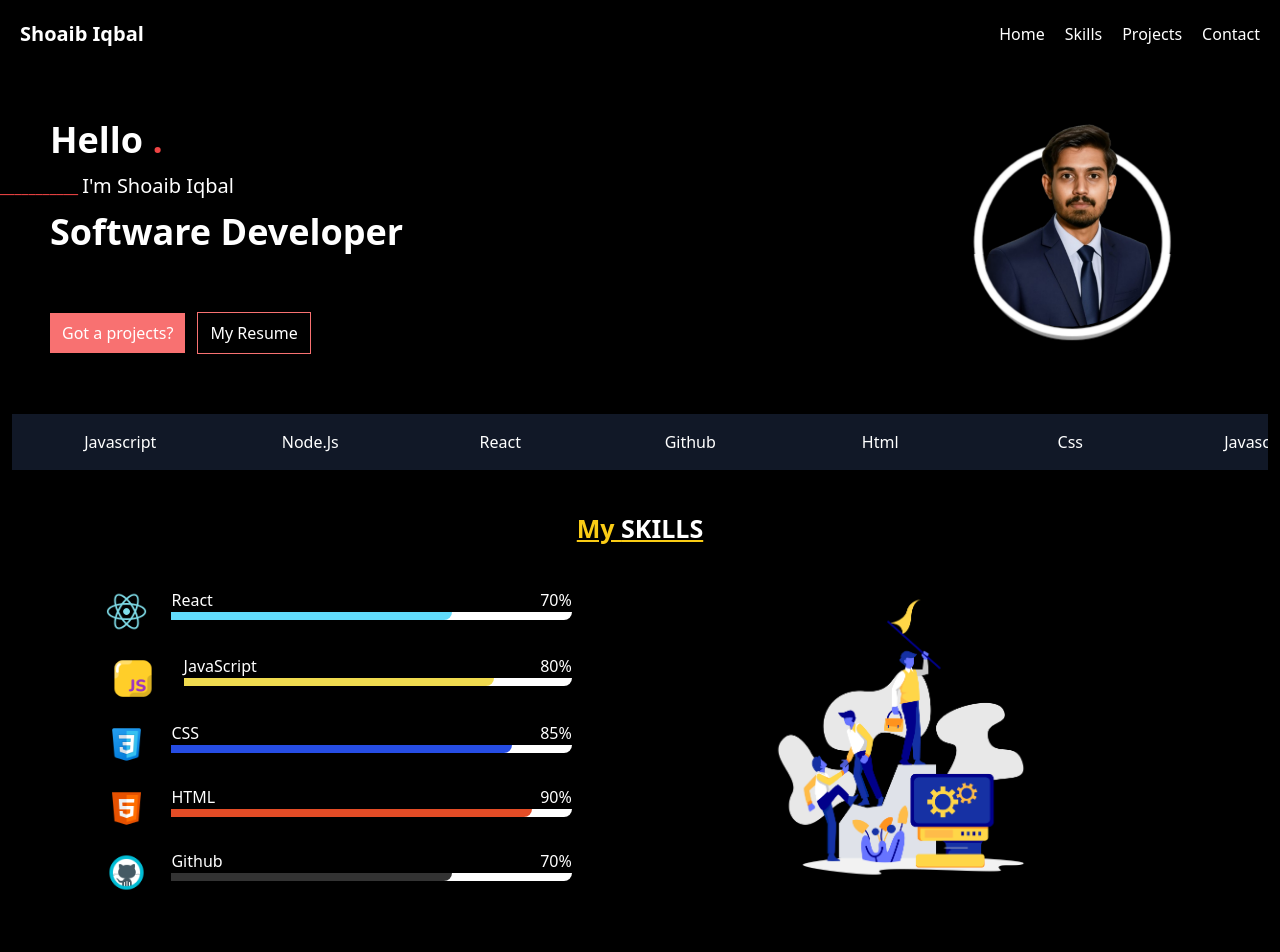
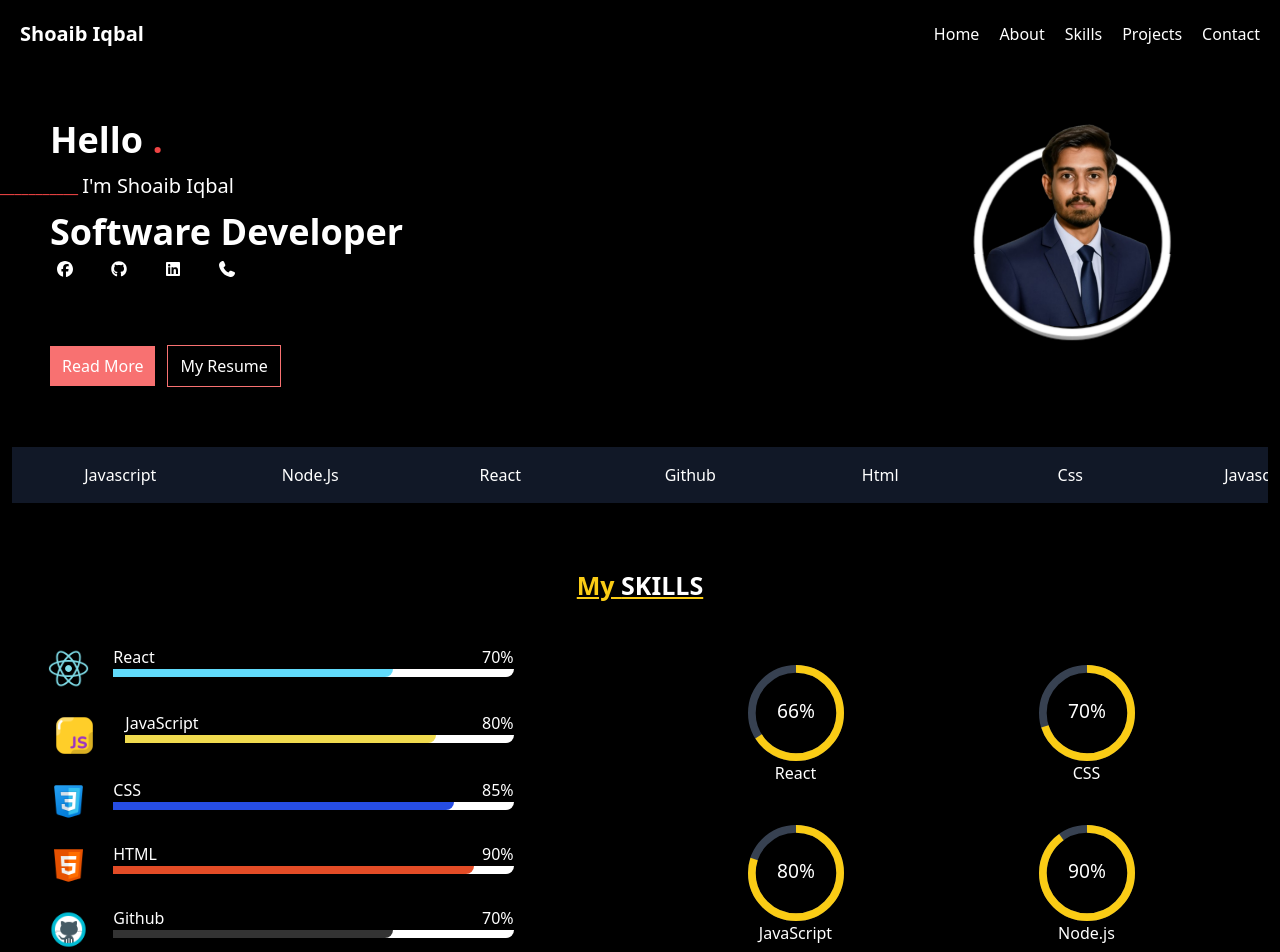
Before and after one commit to Shoaib2547-pexel/Portfolio-of-Shoaib-Iqbal, a React (Create React App) app: page / in a window 1280 px wide. Shown: the top 952 px of the page. Built offline with nearby package versions, Linux system fonts and the light colour scheme.

Commit message:
Second commit

```diff
--- a/package.json
+++ b/package.json
@@ -14,6 +14,7 @@
     "@testing-library/user-event": "^13.5.0",
     "motion": "^12.23.12",
     "react": "^19.1.1",
+    "react-circular-progressbar": "^2.2.0",
     "react-dom": "^19.1.1",
     "react-router-dom": "^7.7.1",
     "react-scripts": "5.0.1",
--- a/src/Components/Home.jsx
+++ b/src/Components/Home.jsx
@@ -1,22 +1,70 @@
 import React, { useState } from 'react'
 import { motion } from 'motion/react'
+import { faFacebook, faGithub, faLinkedin, } from '@fortawesome/free-brands-svg-icons'
+import { FontAwesomeIcon } from '@fortawesome/react-fontawesome'
+import { faPhone } from '@fortawesome/free-solid-svg-icons'
 
-export function Home({open}) {
+export function Home({ open }) {
 
     return (
         <>
+            <FontAwesomeIcon />
             <div>
-                <motion.h2 initial={{ opacity: 0.5, x: -20 }} animate={{ opacity: 1, x: 0 }} transition={{ duration: 0.5 }} className='text-left  font-bold text-4xl text-white mt-[40px] ml-[50px] mb-3 '>Hello <span className='text-red-500'>.</span></motion.h2>
-                <motion.p initial={{ opacity: 0.5, x: -30 }} animate={{ opacity: 1, x: 0 }} transition={{ duration: 0.7 }} className='text-red-500 text-left mb-3'>___________ <span className=' text-white text-xl font-medium'>I'm Shoaib Iqbal</span></motion.p>
-                <motion.p initial={{ opacity: 0.5, x: -40 }} animate={{ opacity: 1, x: 0 }} transition={{ duration: 0.9 }} className='text-left  font-bold text-4xl text-white ml-[50px]'>Software Developer</motion.p>
+                <motion.h2 initial={{ opacity: 0.5, x: -20 }} whileInView={{ opacity: 1, x: 0 }} transition={{ duration: 0.5 }} className='text-left  font-bold text-4xl text-white mt-[40px] ml-[50px] mb-3 '>Hello <span className='text-red-500'>.</span></motion.h2>
+                <motion.p initial={{ opacity: 0.5, x: -30 }} whileInView={{ opacity: 1, x: 0 }} transition={{ duration: 0.7 }} className='text-red-500 text-left mb-3'>___________ <span className=' text-white text-xl font-medium'>I'm Shoaib Iqbal</span></motion.p>
+                <motion.p initial={{ opacity: 0.5, x: -40 }} whileInView={{ opacity: 1, x: 0 }} transition={{ duration: 0.9 }} className='text-left  font-bold text-4xl text-white ml-[50px]'>Software Developer</motion.p>
             </div>
 
+
+            {/* Icons  */}
+            <motion.div initial={{ opacity: 0.5, x: -45 }} whileInView={{ opacity: 1, x: 0 }} transition={{ duration: 1 }} className='flex items-center justify-start gap-6 py-1 ml-[50px]  '>
+                <motion.a className='h-[25px] w-[30px]  rounded-md flex items-center justify-center'
+
+                    initial={{ backgroundColor: "transparent" }}
+                    whileHover={{ backgroundColor: "gray" }}
+                    transition={{ duration: 0.8, ease: "easeIn" }}
+                    href="https://facebook.com/yourusername" target="_blank"  >
+
+                    <FontAwesomeIcon icon={faFacebook} className='text-white' />
+
+                </motion.a>
+
+
+                <motion.a className='h-[25px] w-[30px]  rounded-md flex items-center justify-center'
+
+                    initial={{ backgroundColor: "transparent" }}
+                    whileHover={{ backgroundColor: "gray" }}
+                    transition={{ duration: 0.8, ease: "easeIn" }}
+                    href="https://github.com/yourusername" target="_blank" >
+                    <FontAwesomeIcon icon={faGithub} className='text-white' />
+                </motion.a>
+
+                <motion.a className='h-[25px] w-[30px]  rounded-md flex items-center justify-center'
+
+                    initial={{ backgroundColor: "transparent" }}
+                    whileHover={{ backgroundColor: "gray" }}
+                    transition={{ duration: 0.8, ease: "easeIn" }}
+                    href="https://linkedin.com/in/yourusername" target="_blank">
+                    <FontAwesomeIcon icon={faLinkedin} className='text-white' />
+                </motion.a>
+
+
+                <motion.a className='h-[25px] w-[30px]  rounded-md md:flex items-center justify-center'
+
+                    initial={{ backgroundColor: "transparent" }}
+                    whileHover={{ backgroundColor: "gray" }}
+                    transition={{ duration: 0.8, ease: "easeIn" }}
+                    href="tel:+923253248696" target="_blank">
+                    <FontAwesomeIcon icon={faPhone} className='text-white' />
+                </motion.a>
+            </motion.div>
+
             <div className='flex justify-start items-center gap-3 ml-[50px] mt-[60px]'>
-                <motion.button initial={{ opacity: 0.7, x: -20 }} animate={{ opacity: 1, x: 0 }} transition={{ duration: 0.9 }} whileHover={{ opacity: 0.6 }} className='bg-red-400 px-[12px] py-[8px] text-white '>Got a projects?</motion.button>
-                <motion.button initial={{ opacity: 0.7, x: -20 }} animate={{ opacity: 1, x: 0 }} transition={{ duration: 0.9 }} whileHover={{
-                    backgroundColor: "#f87171", // red-400 in hex
+                <motion.button initial={{ opacity: 0.7, x: -20 }} whileInView={{ opacity: 1, x: 0 }} transition={{ duration: 0.9 }} whileHover={{ opacity: 0.7 }} className='bg-red-400 px-[12px] py-[8px] text-white '>Read More</motion.button>
+                <motion.button initial={{ opacity: 0.7, x: -20 }} whileInView={{ opacity: 1, x: 0 }} transition={{ duration: 0.9 }} whileHover={{
+                    backgroundColor: "#f87171",
                     color: "#000",
-                }} className='border border-red-400  px-[12px] py-[8px] text-white' onClick={open}>My Resume</motion.button>
+                }}  className='border border-red-400  px-[12px] py-[8px] text-white' onClick={open}>My Resume</motion.button>
             </div>
 
 
--- a/src/Components/NavBar.jsx
+++ b/src/Components/NavBar.jsx
@@ -9,9 +9,11 @@ export default function NavBar() {
                 <li className='text-xl font-bold hidden md:block'>Shoaib Iqbal</li>
                 <div className='flex md:gap-5 gap-6'>
                     <motion.li whileHover={{opacity:0.5,scale:0.9}}><Link to='home' smooth={true} duration={500}>Home</Link></motion.li>
+                    <motion.li whileHover={{opacity:0.5,scale:0.9}}><Link to='about' smooth={true} duration={500}>About</Link></motion.li>
                     <motion.li whileHover={{opacity:0.5,scale:0.9}}><Link to='skills' smooth={true} duration={500}>Skills</Link></motion.li>
                     <motion.li whileHover={{opacity:0.5,scale:0.9}}><Link to='project' smooth={true} duration={500}>Projects</Link></motion.li>
                     <motion.li whileHover={{opacity:0.5,scale:0.9}}><Link to='contact' smooth={true} duration={500}>Contact</Link></motion.li>
+
                 </div>
             </ul>
 
--- a/src/Components/ScrollSections.jsx
+++ b/src/Components/ScrollSections.jsx
@@ -2,7 +2,7 @@ import React, { useState } from 'react'
 import { motion } from 'motion/react'
 import { Home, HomeScroll } from './Home'
 import Modaal from './Modaal'
-import Skills from './Skills';
+import {Progressbar, Skills} from './Skills';
 import profilepic from '../Images/Shoaib.png'
 import Contact from './Contact';
 import Projects from './Projects';
@@ -32,7 +32,7 @@ export default function ScrollSections() {
 
 
                     <div className='md:relative flex items-center justify-center mr-6 '>
-                        <motion.img initial={{ opacity: 0, x: 40 }} animate={{ opacity: 1, x: 0 }} transition={{ duration: 2 }} src={profilepic} alt="" className='md:absolute md:top-0 md:right-12 w-[300px] h-[300px] ' />
+                        <motion.img initial={{ opacity: 0, y: 40 }} whileInView={{ opacity: 1, y: 0 }} transition={{ duration: 2 }} src={profilepic} alt="" className='md:absolute md:top-0 md:right-12 w-[300px] h-[300px] ' />
                     </div>
 
 
@@ -44,19 +44,25 @@ export default function ScrollSections() {
                 </div>
 
             </section>
+            <section id='about' className='bg-black p-3 '>
+
+            </section>
 
             <section id='skills' className=' bg-black px-6 py-[40px]'>
-                <h1 className='text-[25px] font-sans font-bold text-yellow-400 mb-10 underline decoration-yellow-400'>My <span className='text-white'>SKILLS</span></h1>
-                <div className='mx-6 grid grid-cols-1 md:grid-cols-2 gap-5 '>
-                    <div className='' >
+                <motion.h1 initial={{opacity:0, y:-20}} whileInView={{opacity:1, y:0}} viewport={{amount:0.4}} transition={{duration:1}} className='text-[25px] font-sans font-bold text-yellow-400 mb-10 underline decoration-yellow-400'>My <span className='text-white'>SKILLS</span></motion.h1>
+                <div className='md:mx-6  grid grid-cols-1 md:grid-cols-2 gap-5 '>
+                    <div>
                         <Skills />
                     </div>
-                    <div className='pl-[100px]'>
-                        <motion.img src={skillPic} alt="" width={300} height={300}
+
+                    <div className='p-5'>
+                        <Progressbar/>
+
+                        {/* <motion.img src={skillPic} alt="" width={300} height={300}
                             initial={{ rotateX: -90, opacity: 0 }} // start from top (rotated)
                             whileInView={{ rotateX: 0, opacity: 1 }} // rotate to normal
                             viewport={{ amount: 0.3 }} // when 30% visible
-                            transition={{ duration: 0.8, ease: "easeOut" }} />
+                            transition={{ duration: 0.8, ease: "easeOut" }} /> */}
 
                     </div>
                 </div>
--- a/src/Components/Skills.jsx
+++ b/src/Components/Skills.jsx
@@ -1,25 +1,27 @@
 import React from 'react'
-import {motion} from 'motion/react'
+import { motion } from 'motion/react'
 import react from '../Images/react.png'
 import github from '../Images/github.png'
 import css from '../Images/css.png'
 import html from '../Images/icons8-html-5-48.png'
 import js from '../Images/icons8-javascript-64.png'
+import { buildStyles, CircularProgressbar } from 'react-circular-progressbar';
+import 'react-circular-progressbar/dist/styles.css';
 
-export default function Skills() {
+export function Skills() {
     let skills = [
         { name: 'React', level: 70, color: 'bg-colors-react', images: react },
-        { name: 'JavaScript', level: 80, color: 'bg-colors-javascript' ,images: js  },
-        { name: 'CSS', level: 85, color: 'bg-colors-css' ,images: css  },
-        { name: 'HTML', level: 90, color: 'bg-colors-html' ,images: html  },
-        { name: 'Github', level: 70, color: 'bg-colors-darkgray' ,images: github  }
+        { name: 'JavaScript', level: 80, color: 'bg-colors-javascript', images: js },
+        { name: 'CSS', level: 85, color: 'bg-colors-css', images: css },
+        { name: 'HTML', level: 90, color: 'bg-colors-html', images: html },
+        { name: 'Github', level: 70, color: 'bg-colors-darkgray', images: github }
     ]
 
     return (
         <>
             {skills.map((val, index) => {
                 return (
-                    <div className='flex items-center gap-6 mb-4 w-[80%] mx-auto '>
+                    <div className='flex items-center justify-center gap-6 mb-4 md:w-[80%] w-[100%]  '>
                         <div>
                             <img src={val.images} alt="" />
                         </div>
@@ -31,8 +33,8 @@ export default function Skills() {
                             </div>
 
 
-                            <div   key={index} className='w-full mb-4 h-2 bg-white rounded-br-lg flex items-center'>
-                                <motion.div initial={{width:"0%",opacity:0.5}} viewport={{amount:0.2}} whileInView={{width: `${val.level}%`,opacity:1}} transition={{duration:2,ease:'linear'}} className={` ${val.color} rounded-br-lg h-2 text-${val.color}`} style={{ width: `${val.level}%` }}>.</motion.div>
+                            <div key={index} className='w-full mb-4 h-2 bg-white rounded-br-lg flex items-center'>
+                                <motion.div initial={{ width: "0%", opacity: 0.5 }} whileInView={{ width: `${val.level}%`, opacity: 1 }} transition={{ duration: 1, ease: 'easeOut' }} className={` ${val.color} rounded-br-lg h-2 text-${val.color}`} style={{ width: `${val.level}%` }}>.</motion.div>
                             </div>
                         </div>
 
@@ -42,3 +44,40 @@ export default function Skills() {
         </>
     )
 }
+
+export function Progressbar() {
+
+    const skill = [
+        { name: "React", value: 66 },
+        { name: "CSS", value: 70 },
+        { name: "JavaScript", value: 80 },
+        { name: "Node.js", value: 90 },
+    ];
+    return (
+        <div className='grid grid-cols-2  gap-10 '>
+            {skill.map((val, index) => (
+                <div className='flex flex-col items-center'>
+                    <div className=' w-24 h-24'>
+                        <CircularProgressbar value={val.value} text={`${val.value}%`} styles={buildStyles({
+                            pathColor: "#facc15", // yellow-400
+                            textColor: "#fff",
+                            trailColor: "#374151", // gray-700
+                            strokeLinecap: "butt",
+                            pathTransitionDuration: 2,
+                            transform: 'rotate(0.25turn)',
+                            transformOrigin: 'center center',
+                        })}
+                            strokeWidth={8} />
+                    </div>
+                    <span className='text-[#fff]'>
+                        {val.name}
+                    </span>
+                </div>
+
+
+            ))}
+
+        </div>
+    )
+
+}
```
Also changed, not shown: src/Components/Contact.jsx (+2 -19 lines), 1 other file (tests, documents, lock files or other folders).
